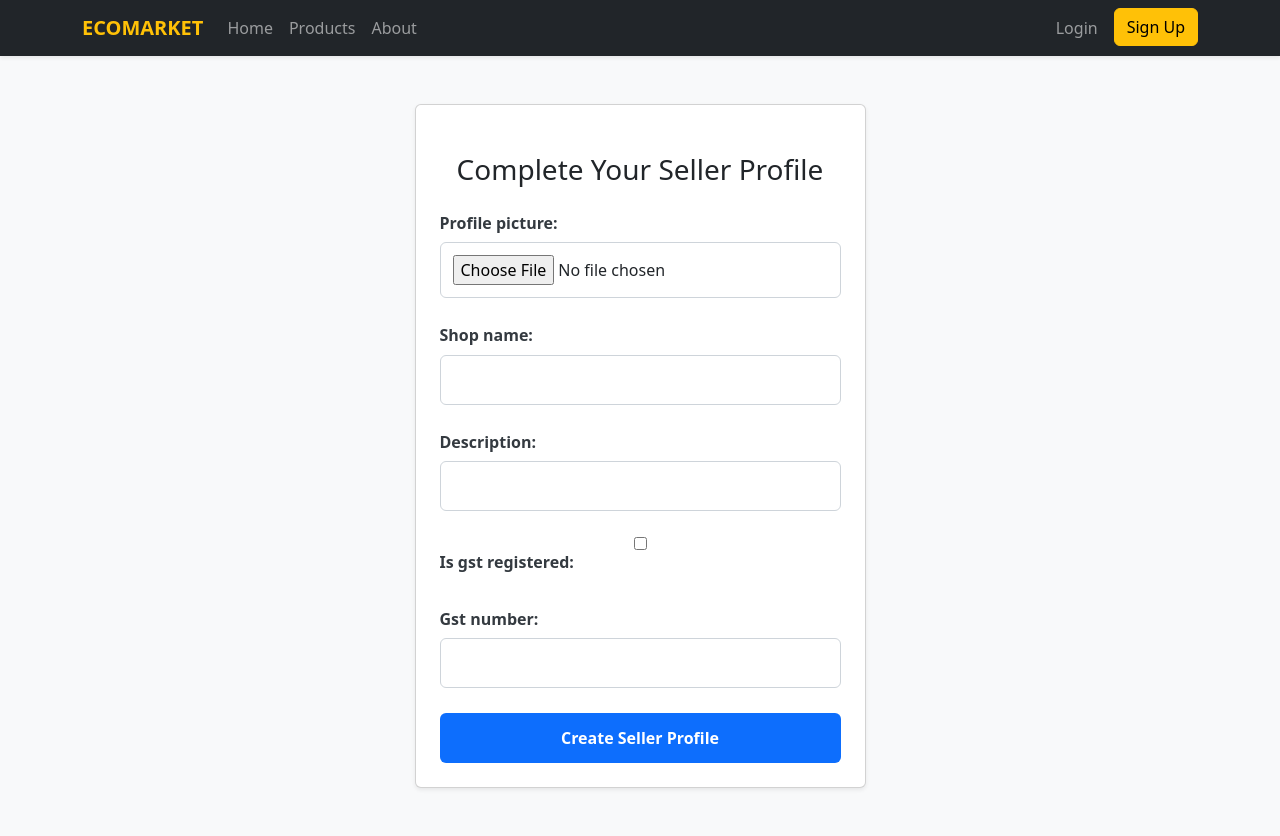
After one commit to skmeetaali/Ecomarket, a Django app: page /accounts/seller_signup in a window 1280 px wide. The commit adds this page. Run offline with Django 5.2, Linux system fonts and the light colour scheme; parts of the project's set-up code (start-up, migrations or seed data) failed here and were passed over.

Commit message:
seller profile and login done

```diff
--- a/accounts/forms.py
+++ b/accounts/forms.py
@@ -8,7 +8,6 @@ class UserSigninForm(UserCreationForm):
 
 
 from django import forms
-from .models import Buyer
 
 class BuyerSignupForm(forms.ModelForm):
     class Meta:
@@ -19,6 +18,16 @@ class BuyerSignupForm(forms.ModelForm):
             "birth_date": forms.DateInput(attrs={"type": "date"}),
         }
 
+
+class SellerSignupForm(forms.ModelForm):
+    class Meta:
+        model = Seller
+        fields = ["profile_picture", "shop_name", "gst_number", "is_gst_registered", "description"]
+
+
+
+
+
 class LoginForm(forms.Form):
     identifier = forms.CharField(
         label="Username or Email"
--- a/accounts/templates/registration/main.html
+++ b/accounts/templates/registration/main.html
@@ -39,7 +39,7 @@
 
                 <ul class="navbar-nav">
                     <li class="nav-item">
-                        <a class="nav-link" href="#">Login</a>
+                        <a class="nav-link" href="{% url 'login' %}">Login</a>
                     </li>
                     <li class="nav-item">
                         <a class="btn btn-warning ms-lg-2" href="{% url 'signup' %}">
--- /dev/null
+++ b/accounts/templates/registration/seller_signup.html
@@ -0,0 +1,66 @@
+{% extends "./main.html" %}
+{% load static %}
+
+{% block title %}Seller Profile{% endblock %}
+
+{% block content %}
+
+<link rel="stylesheet" href="{% static 'css/forms.css' %}">
+
+<h3 class="text-center mb-4">Complete Your Seller Profile</h3>
+
+<form method="post" enctype="multipart/form-data" class="signup-form">
+    {% csrf_token %}
+
+    {% if form.non_field_errors %}
+        <div class="form-error mb-3">
+            {{ form.non_field_errors }}
+        </div>
+    {% endif %}
+
+    <div class="form-group">
+        {{ form.profile_picture.label_tag }}
+        {{ form.profile_picture }}
+        <div class="form-error">
+            {{ form.profile_picture.errors }}
+        </div>
+    </div>
+
+    <div class="form-group">
+        {{ form.shop_name.label_tag }}
+        {{ form.shop_name }}
+        <div class="form-error">
+            {{ form.shop_name.errors }}
+        </div>
+    </div>
+
+    <div class="form-group">
+        {{ form.description.label_tag }}
+        {{ form.description }}
+        <div class="form-error">
+            {{ form.description.errors }}
+        </div>
+    </div>
+
+    <div class="form-group">
+        {{ form.is_gst_registered }}
+        {{ form.is_gst_registered.label_tag }}
+        <div class="form-error">
+            {{ form.is_gst_registered.errors }}
+        </div>
+    </div>
+
+    <div class="form-group">
+        {{ form.gst_number.label_tag }}
+        {{ form.gst_number }}
+        <div class="form-error">
+            {{ form.gst_number.errors }}
+        </div>
+    </div>
+
+    <button type="submit" class="btn-submit">
+        Create Seller Profile
+    </button>
+</form>
+
+{% endblock %}
--- a/accounts/urls.py
+++ b/accounts/urls.py
@@ -4,5 +4,6 @@ from . import views
 urlpatterns = [
     path('signup',views.signup, name="signup"),
     path("buyer_signup", views.buyer_signup, name="buyer_signup"),
-    path("login/", views.login_view, name="login")
+    path("seller_signup", views.seller_signup, name="seller_signup"),
+    path("login/", views.login_view, name="login"),
 ]
--- a/accounts/views.py
+++ b/accounts/views.py
@@ -1,8 +1,8 @@
 from django.shortcuts import render, redirect
 from django.http import HttpResponse
-from .forms import UserSigninForm, BuyerSignupForm, LoginForm
+from .forms import UserSigninForm, BuyerSignupForm, LoginForm, SellerSignupForm
 from .models import User
-from django.contrib.auth import login, authenticate
+from django.contrib.auth import login, authenticate, logout
 
 def signup(request):
     print(request.method)
@@ -33,13 +33,33 @@ def buyer_signup(request):
             buyer = form.save(commit=False)
             buyer.user = user
             buyer.save()
-
+            logout(request)
             return redirect("login")
 
     else:
         form = BuyerSignupForm()
 
     return render(request, "registration/buyer_signup.html", {"form": form})
+
+
+
+def seller_signup(request):
+    user = request.user
+
+    if request.method == "POST":
+        form = SellerSignupForm(request.POST, request.FILES)
+
+        if form.is_valid():
+            seller = form.save(commit=False)
+            seller.user = user
+            seller.save()
+            logout(request)
+            return redirect("login")
+
+    else:
+        form = SellerSignupForm()
+
+    return render(request, "registration/seller_signup.html", {"form": form})
 
 
 def login_view(request):
```
Also changed, not shown: 1000006385.jpg (added), db.sqlite3.
